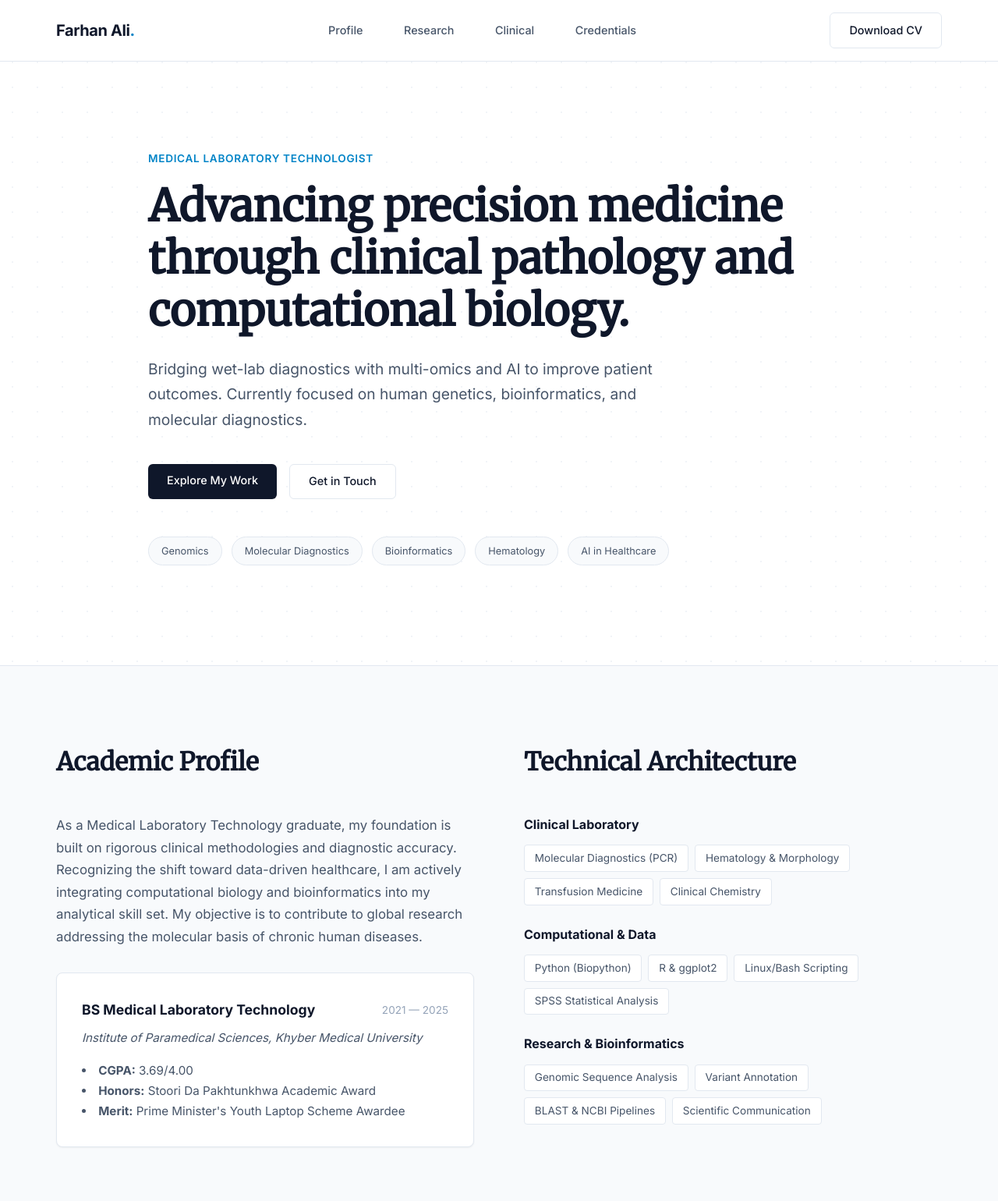
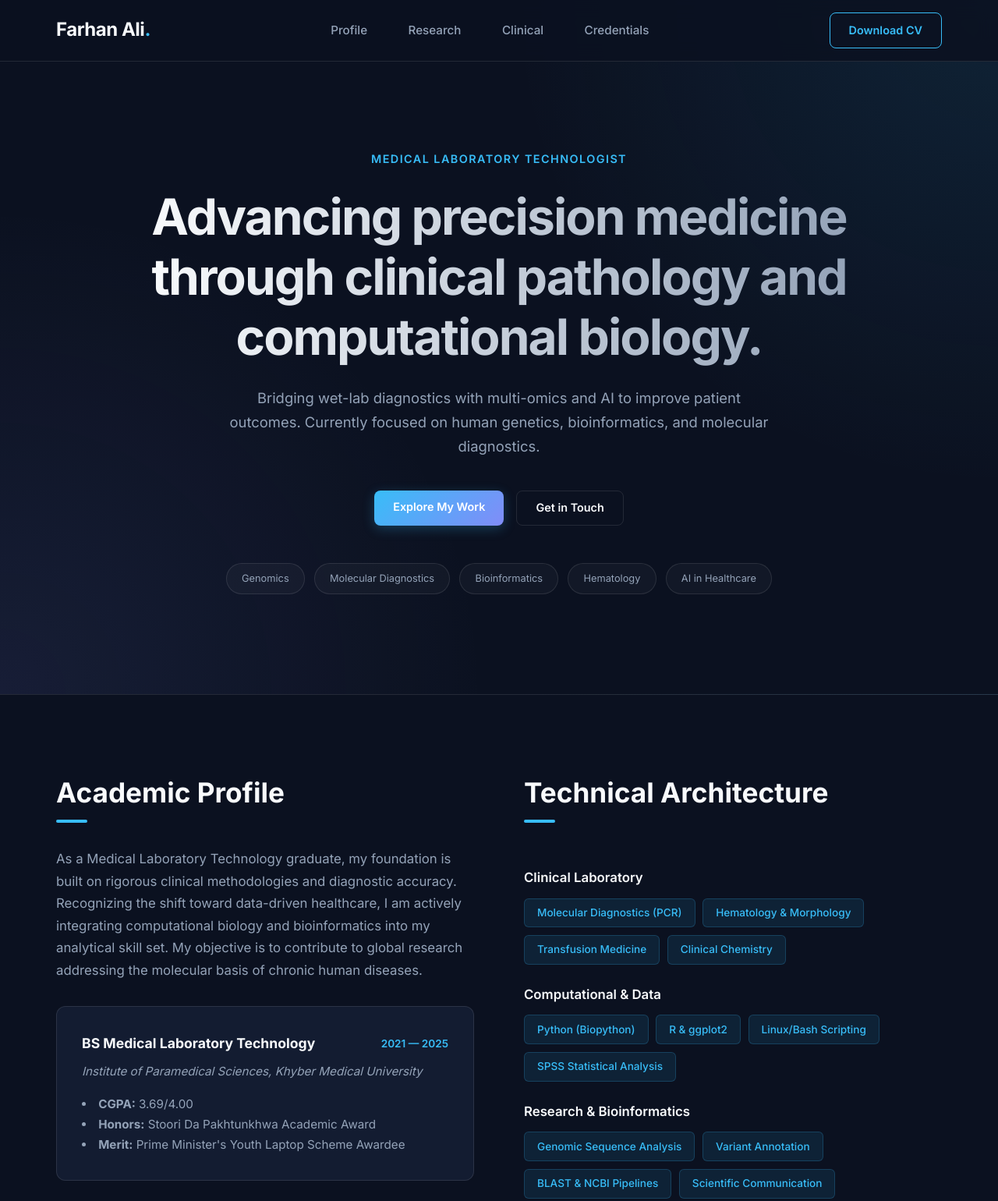
Before and after one commit to farhanali-researcher/farhanali-researcher.github.io, a plain HTML site: page index.html in a window 1280 px wide. Shown: the top 1540 px of the page at 78% size. Drawn offline with Linux system fonts and the light colour scheme.

Commit message:
Update style.css

```diff
--- a/css/style.css
+++ b/css/style.css
@@ -1,27 +1,23 @@
+@import url('https://fonts.googleapis.com/css2?family=Inter:wght@300;400;500;600;700&display=swap');
+
 :root {
-    /* Color System */
-    --slate-900: #0f172a;
-    --slate-800: #1e293b;
-    --slate-600: #475569;
-    --slate-400: #94a3b8;
-    --slate-50:  #f8fafc;
-    --white:     #ffffff;
+    /* Premium Dark Theme Colors */
+    --bg-main: #0b1120;
+    --bg-card: #131c31;
+    --bg-card-hover: #1e293b;
+    --text-main: #f8fafc;
+    --text-muted: #94a3b8;
 
-    --accent-blue: #0284c7;
-    --accent-blue-hover: #0369a1;
-    --accent-teal: #0d9488;
+    /* Vibrant Accents */
+    --accent: #38bdf8; /* Bright Cyan/Blue */
+    --accent-secondary: #818cf8; /* Indigo */
+    --accent-glow: rgba(56, 189, 248, 0.25);
 
-    --border: #e2e8f0;
+    /* Borders & Glass Effects */
+    --border: rgba(255, 255, 255, 0.1);
+    --glass-bg: rgba(11, 17, 32, 0.85);
 
-    /* Typography */
-    --font-sans: 'Inter', system-ui, sans-serif;
-    --font-serif: 'Merriweather', serif;
-
-    /* Shadows & Transitions */
-    --shadow-sm: 0 1px 2px 0 rgb(0 0 0 / 0.05);
-    --shadow-md: 0 4px 6px -1px rgb(0 0 0 / 0.1);
-    --shadow-lg: 0 10px 15px -3px rgb(0 0 0 / 0.05);
-    --transition: all 0.3s ease;
+    --transition: all 0.3s cubic-bezier(0.4, 0, 0.2, 1);
 }
 
 * {
@@ -32,20 +28,21 @@
 }
 
 body {
-    font-family: var(--font-sans);
-    background-color: var(--slate-50);
-    color: var(--slate-800);
+    font-family: 'Inter', sans-serif;
+    background-color: var(--bg-main);
+    color: var(--text-main);
     line-height: 1.7;
     -webkit-font-smoothing: antialiased;
 }
 
-/* Navigation */
+/* Glassmorphism Navigation */
 nav {
     position: fixed;
     top: 0;
     width: 100%;
-    background: rgba(255, 255, 255, 0.9);
+    background: var(--glass-bg);
     backdrop-filter: blur(12px);
+    -webkit-backdrop-filter: blur(12px);
     border-bottom: 1px solid var(--border);
     z-index: 1000;
 }
@@ -61,30 +58,35 @@ nav {
 
 .logo {
     font-weight: 700;
-    font-size: 1.25rem;
-    color: var(--slate-900);
+    font-size: 1.5rem;
+    color: var(--text-main);
     text-decoration: none;
     letter-spacing: -0.02em;
 }
 
-.logo span { color: var(--accent-blue); }
+.logo span {
+    color: var(--accent);
+}
 
 .nav-links a {
-    color: var(--slate-600);
+    color: var(--text-muted);
     text-decoration: none;
     margin: 0 1.5rem;
     font-weight: 500;
-    font-size: 0.9rem;
+    font-size: 0.95rem;
     transition: var(--transition);
 }
 
-.nav-links a:hover { color: var(--slate-900); }
+.nav-links a:hover {
+    color: var(--accent);
+    text-shadow: 0 0 10px var(--accent-glow);
+}
 
-/* Buttons */
+/* Premium Buttons */
 .btn {
     padding: 0.6rem 1.5rem;
-    border-radius: 6px;
-    font-weight: 500;
+    border-radius: 8px;
+    font-weight: 600;
     font-size: 0.9rem;
     text-decoration: none;
     transition: var(--transition);
@@ -93,47 +95,46 @@ nav {
 }
 
 .btn-primary {
-    background: var(--slate-900);
-    color: var(--white);
+    background: linear-gradient(135deg, var(--accent), var(--accent-secondary));
+    color: #ffffff;
+    border: none;
+    box-shadow: 0 4px 15px var(--accent-glow);
 }
 
 .btn-primary:hover {
-    background: var(--slate-800);
     transform: translateY(-2px);
-    box-shadow: var(--shadow-md);
+    box-shadow: 0 6px 20px rgba(56, 189, 248, 0.4);
 }
 
 .btn-secondary {
-    background: var(--white);
-    color: var(--slate-900);
+    background: transparent;
+    color: var(--text-main);
     border: 1px solid var(--border);
 }
 
 .btn-secondary:hover {
-    border-color: var(--slate-900);
+    border-color: var(--accent);
+    background: rgba(255, 255, 255, 0.05);
 }
 
 .btn-outline {
-    border: 1px solid var(--border);
-    color: var(--slate-900);
+    border: 1px solid var(--accent);
+    color: var(--accent);
 }
 
-/* Hero Section */
+.btn-outline:hover {
+    background: var(--accent);
+    color: #000;
+    box-shadow: 0 0 15px var(--accent-glow);
+}
+
+/* Hero Section with Glowing Effects */
 .hero {
     position: relative;
     padding: 12rem 2rem 8rem;
-    background-color: var(--white);
+    background: radial-gradient(circle at top right, rgba(56, 189, 248, 0.1), transparent 40%),
+                radial-gradient(circle at bottom left, rgba(129, 140, 248, 0.1), transparent 40%);
     border-bottom: 1px solid var(--border);
-    overflow: hidden;
-}
-
-.hero-pattern {
-    position: absolute;
-    top: 0; right: 0; bottom: 0; left: 0;
-    background-image: radial-gradient(var(--border) 1px, transparent 1px);
-    background-size: 32px 32px;
-    opacity: 0.5;
-    z-index: 1;
 }
 
 .hero-content {
@@ -141,35 +142,42 @@ nav {
     z-index: 2;
     max-width: 900px;
     margin: 0 auto;
+    text-align: center;
 }
 
 .hero-subtitle {
-    color: var(--accent-blue);
+    color: var(--accent);
     font-weight: 600;
-    letter-spacing: 0.05em;
+    letter-spacing: 0.1em;
     text-transform: uppercase;
-    font-size: 0.85rem;
-    margin-bottom: 1rem;
+    font-size: 0.9rem;
+    margin-bottom: 1.5rem;
 }
 
 .hero-title {
-    font-family: var(--font-serif);
-    font-size: 3.5rem;
+    font-size: 4rem;
+    font-weight: 700;
     line-height: 1.2;
-    color: var(--slate-900);
     margin-bottom: 1.5rem;
+    background: linear-gradient(to right, #f8fafc, #94a3b8);
+    -webkit-background-clip: text;
+    -webkit-text-fill-color: transparent;
+    letter-spacing: -0.03em;
 }
 
 .hero-text {
-    font-size: 1.2rem;
-    color: var(--slate-600);
+    font-size: 1.15rem;
+    color: var(--text-muted);
     margin-bottom: 2.5rem;
     max-width: 700px;
+    margin-left: auto;
+    margin-right: auto;
 }
 
 .hero-cta {
     display: flex;
     gap: 1rem;
+    justify-content: center;
     margin-bottom: 3rem;
 }
 
@@ -177,15 +185,16 @@ nav {
     display: flex;
     flex-wrap: wrap;
     gap: 0.75rem;
+    justify-content: center;
 }
 
 .research-tags span {
     font-size: 0.8rem;
-    padding: 0.4rem 1rem;
-    background: var(--slate-50);
+    padding: 0.5rem 1.2rem;
+    background: rgba(255, 255, 255, 0.03);
     border: 1px solid var(--border);
-    border-radius: 20px;
-    color: var(--slate-600);
+    border-radius: 30px;
+    color: var(--text-muted);
 }
 
 /* Layout */
@@ -199,92 +208,118 @@ nav {
 .section:last-child { border-bottom: none; }
 
 .section-title {
-    font-family: var(--font-serif);
-    font-size: 2rem;
-    color: var(--slate-900);
+    font-size: 2.2rem;
+    font-weight: 700;
+    color: var(--text-main);
     margin-bottom: 2.5rem;
+    display: inline-block;
+    position: relative;
+}
+
+.section-title::after {
+    content: '';
+    position: absolute;
+    bottom: -8px;
+    left: 0;
+    width: 40px;
+    height: 4px;
+    background: var(--accent);
+    border-radius: 2px;
 }
 
 .grid-2 { display: grid; grid-template-columns: 1fr 1fr; gap: 4rem; }
 .grid-3 { display: grid; grid-template-columns: repeat(auto-fill, minmax(320px, 1fr)); gap: 2rem; }
 
 /* About & Skills */
-.bio-text { color: var(--slate-600); margin-bottom: 2rem; font-size: 1.05rem; }
+.bio-text { color: var(--text-muted); margin-bottom: 2rem; font-size: 1.05rem; }
 
 .education-card {
-    background: var(--white);
+    background: var(--bg-card);
     padding: 2rem;
     border: 1px solid var(--border);
-    border-radius: 8px;
-    box-shadow: var(--shadow-sm);
+    border-radius: 12px;
 }
 
 .edu-header { display: flex; justify-content: space-between; align-items: center; margin-bottom: 0.5rem; }
-.edu-header h3 { font-size: 1.1rem; color: var(--slate-900); }
-.edu-date { font-size: 0.85rem; color: var(--slate-400); }
-.edu-inst { font-style: italic; color: var(--slate-600); margin-bottom: 1rem; font-size: 0.95rem; }
-.edu-highlights { list-style-position: inside; color: var(--slate-600); font-size: 0.95rem; }
+.edu-header h3 { font-size: 1.1rem; color: var(--text-main); }
+.edu-date { font-size: 0.85rem; color: var(--accent); font-weight: 600; }
+.edu-inst { font-style: italic; color: var(--text-muted); margin-bottom: 1rem; font-size: 0.95rem; }
+.edu-highlights { list-style-position: inside; color: var(--text-muted); font-size: 0.95rem; }
 
-.skill-category { margin-top: 1.5rem; margin-bottom: 0.75rem; color: var(--slate-900); font-size: 1rem; }
-.tag-group { display: flex; flex-wrap: wrap; gap: 0.5rem; }
-.tag { background: var(--white); border: 1px solid var(--border); padding: 0.3rem 0.8rem; border-radius: 4px; font-size: 0.85rem; color: var(--slate-600); }
+.skill-category { margin-top: 1.5rem; margin-bottom: 0.75rem; color: var(--text-main); font-size: 1.05rem; font-weight: 600;}
+.tag-group { display: flex; flex-wrap: wrap; gap: 0.6rem; }
+.tag { background: rgba(56, 189, 248, 0.1); border: 1px solid rgba(56, 189, 248, 0.2); padding: 0.4rem 1rem; border-radius: 6px; font-size: 0.85rem; color: var(--accent); font-weight: 500; }
 
-/* Dynamic Cards (Projects, Certs, Pubs) */
+/* Interactive Cards (Projects, Certs, Pubs) */
 .card {
-    background: var(--white);
+    background: var(--bg-card);
     border: 1px solid var(--border);
-    border-radius: 8px;
+    border-radius: 12px;
     padding: 2rem;
     transition: var(--transition);
     display: flex;
     flex-direction: column;
+    position: relative;
+    overflow: hidden;
+}
+
+.card::before {
+    content: '';
+    position: absolute;
+    top: 0; left: 0; width: 100%; height: 2px;
+    background: linear-gradient(90deg, var(--accent), var(--accent-secondary));
+    opacity: 0;
+    transition: var(--transition);
 }
 
 .card:hover {
-    border-color: var(--slate-400);
-    box-shadow: var(--shadow-lg);
-    transform: translateY(-2px);
+    background: var(--bg-card-hover);
+    border-color: rgba(255, 255, 255, 0.2);
+    transform: translateY(-5px);
+    box-shadow: 0 10px 30px rgba(0, 0, 0, 0.5);
 }
 
-.card-category { font-size: 0.75rem; text-transform: uppercase; letter-spacing: 0.05em; color: var(--accent-teal); margin-bottom: 0.5rem; font-weight: 600; }
-.card-title { font-family: var(--font-serif); font-size: 1.25rem; color: var(--slate-900); margin-bottom: 1rem; line-height: 1.4; }
-.card-desc { color: var(--slate-600); font-size: 0.95rem; margin-bottom: 1.5rem; flex-grow: 1; }
-.card-meta { font-size: 0.85rem; color: var(--slate-400); margin-bottom: 1rem; }
-.card-link { color: var(--accent-blue); text-decoration: none; font-size: 0.9rem; font-weight: 500; display: inline-flex; align-items: center; gap: 0.5rem; }
-.card-link:hover { text-decoration: underline; }
+.card:hover::before { opacity: 1; }
+
+.card-category { font-size: 0.75rem; text-transform: uppercase; letter-spacing: 0.05em; color: var(--accent); margin-bottom: 0.75rem; font-weight: 600; }
+.card-title { font-size: 1.25rem; font-weight: 600; color: var(--text-main); margin-bottom: 1rem; line-height: 1.4; }
+.card-desc { color: var(--text-muted); font-size: 0.95rem; margin-bottom: 1.5rem; flex-grow: 1; }
+.card-meta { font-size: 0.85rem; color: var(--text-muted); margin-bottom: 1rem; }
+.card-link { color: var(--accent); text-decoration: none; font-size: 0.9rem; font-weight: 600; display: inline-flex; align-items: center; gap: 0.5rem; transition: var(--transition); }
+.card-link:hover { color: #fff; text-shadow: 0 0 8px var(--accent-glow); }
 
 /* Timeline */
 .timeline { position: relative; padding-left: 2rem; }
-.timeline::before { content: ''; position: absolute; left: 0; top: 0; bottom: 0; width: 2px; background: var(--border); }
+.timeline::before { content: ''; position: absolute; left: 0; top: 0; bottom: 0; width: 2px; background: rgba(255, 255, 255, 0.1); }
 .timeline-item { position: relative; margin-bottom: 3rem; }
-.timeline-dot { position: absolute; left: -2.35rem; top: 0.2rem; width: 12px; height: 12px; border-radius: 50%; background: var(--slate-900); border: 4px solid var(--slate-50); }
-.timeline-date { display: block; font-size: 0.85rem; color: var(--accent-teal); font-weight: 600; margin-bottom: 0.5rem; }
-.timeline-org { font-style: italic; color: var(--slate-600); margin-bottom: 1rem; }
-.timeline-tasks { margin-top: 1rem; padding-left: 1rem; color: var(--slate-600); font-size: 0.95rem; }
+.timeline-dot { position: absolute; left: -2.35rem; top: 0.2rem; width: 14px; height: 14px; border-radius: 50%; background: var(--bg-main); border: 3px solid var(--accent); box-shadow: 0 0 10px var(--accent-glow); }
+.timeline-date { display: block; font-size: 0.85rem; color: var(--accent); font-weight: 600; margin-bottom: 0.5rem; }
+.timeline-org { font-style: italic; color: var(--text-muted); margin-bottom: 1rem; }
+.timeline-tasks { margin-top: 1rem; padding-left: 1rem; color: var(--text-muted); font-size: 0.95rem; }
 .timeline-tasks li { margin-bottom: 0.5rem; }
 
 /* Filters */
-.filters { display: flex; gap: 0.5rem; flex-wrap: wrap; margin-bottom: 2rem; }
-.filter-btn { padding: 0.4rem 1rem; background: transparent; border: 1px solid var(--border); border-radius: 20px; color: var(--slate-600); cursor: pointer; transition: var(--transition); font-size: 0.85rem; }
-.filter-btn.active, .filter-btn:hover { background: var(--slate-900); color: var(--white); border-color: var(--slate-900); }
+.filters { display: flex; gap: 0.8rem; flex-wrap: wrap; margin-bottom: 2rem; }
+.filter-btn { padding: 0.5rem 1.2rem; background: rgba(255, 255, 255, 0.03); border: 1px solid var(--border); border-radius: 30px; color: var(--text-muted); cursor: pointer; transition: var(--transition); font-size: 0.85rem; font-weight: 500;}
+.filter-btn.active, .filter-btn:hover { background: rgba(56, 189, 248, 0.15); color: var(--accent); border-color: var(--accent); box-shadow: 0 0 15px var(--accent-glow); }
 
 /* Modal */
-.modal { display: none; position: fixed; z-index: 2000; left: 0; top: 0; width: 100%; height: 100%; overflow: auto; background-color: rgba(15, 23, 42, 0.8); backdrop-filter: blur(4px); }
-.modal-content { background-color: var(--white); margin: 5% auto; padding: 2rem; border-radius: 8px; max-width: 800px; position: relative; }
-.close-modal { color: var(--slate-400); position: absolute; top: 1rem; right: 1.5rem; font-size: 1.5rem; font-weight: bold; cursor: pointer; }
-.close-modal:hover { color: var(--slate-900); }
+.modal { display: none; position: fixed; z-index: 2000; left: 0; top: 0; width: 100%; height: 100%; overflow: auto; background-color: rgba(0, 0, 0, 0.8); backdrop-filter: blur(8px); }
+.modal-content { background-color: var(--bg-card); margin: 5% auto; padding: 2rem; border-radius: 12px; border: 1px solid var(--border); max-width: 800px; position: relative; box-shadow: 0 20px 40px rgba(0,0,0,0.6); }
+.close-modal { color: var(--text-muted); position: absolute; top: 1rem; right: 1.5rem; font-size: 1.8rem; font-weight: bold; cursor: pointer; transition: var(--transition); }
+.close-modal:hover { color: var(--accent); }
 
 /* Footer */
-footer { background: var(--slate-900); color: var(--slate-400); padding: 4rem 2rem; text-align: center; }
-footer h2 { color: var(--white); font-family: var(--font-serif); margin-bottom: 0.5rem; }
+footer { background: #070a13; border-top: 1px solid var(--border); color: var(--text-muted); padding: 4rem 2rem; text-align: center; }
+footer h2 { color: var(--text-main); margin-bottom: 0.5rem; }
 .social-links { margin: 2rem 0; display: flex; justify-content: center; gap: 1.5rem; }
-.social-links a { color: var(--slate-400); font-size: 1.5rem; transition: var(--transition); }
-.social-links a:hover { color: var(--white); transform: translateY(-3px); }
+.social-links a { color: var(--text-muted); font-size: 1.5rem; transition: var(--transition); }
+.social-links a:hover { color: var(--accent); transform: translateY(-3px); text-shadow: 0 0 10px var(--accent-glow); }
 .copyright { font-size: 0.85rem; }
 
 /* Responsive */
 @media (max-width: 900px) {
     .grid-2 { grid-template-columns: 1fr; gap: 3rem; }
-    .hero-title { font-size: 2.5rem; }
+    .hero-title { font-size: 2.8rem; }
     .nav-links { display: none; }
 }
```
